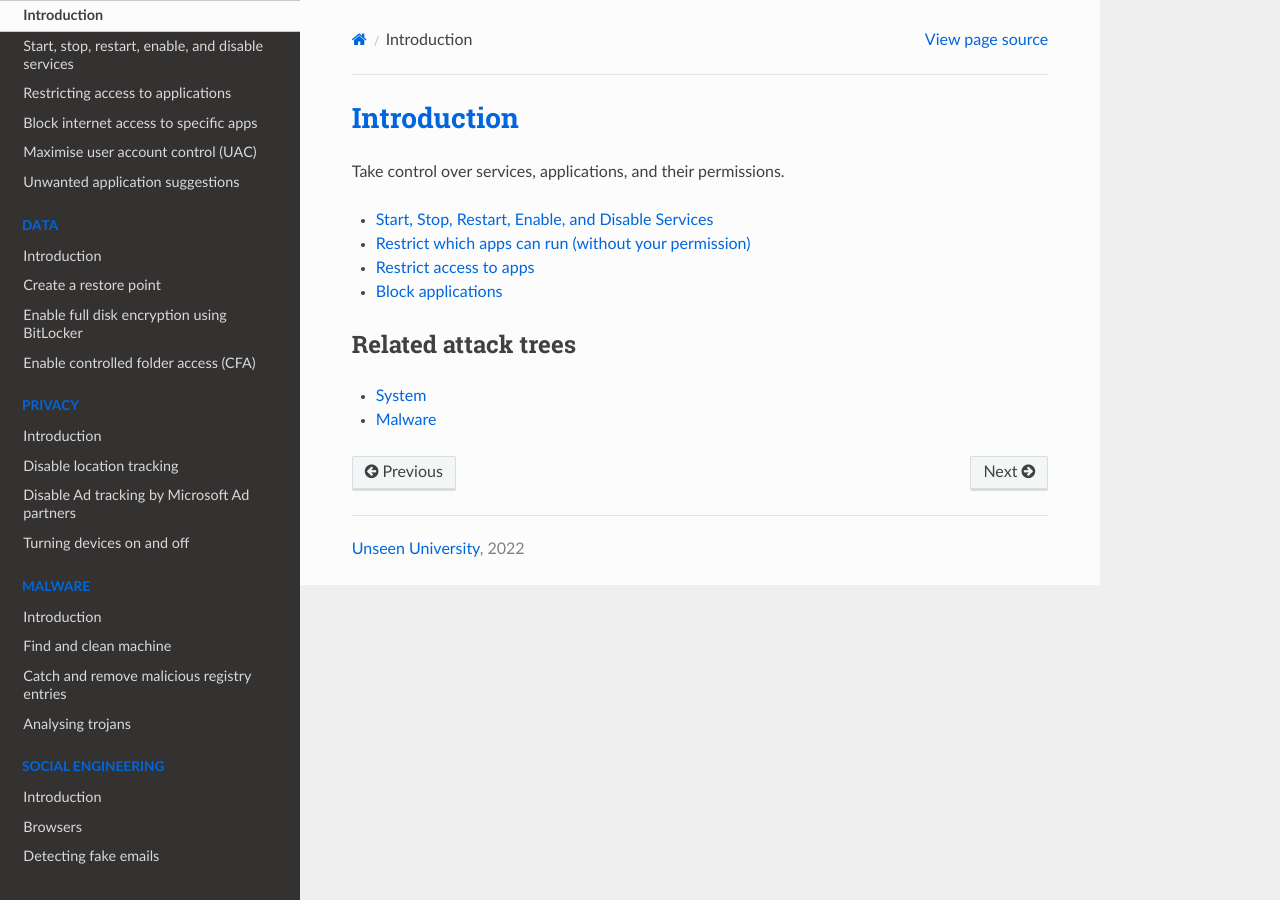
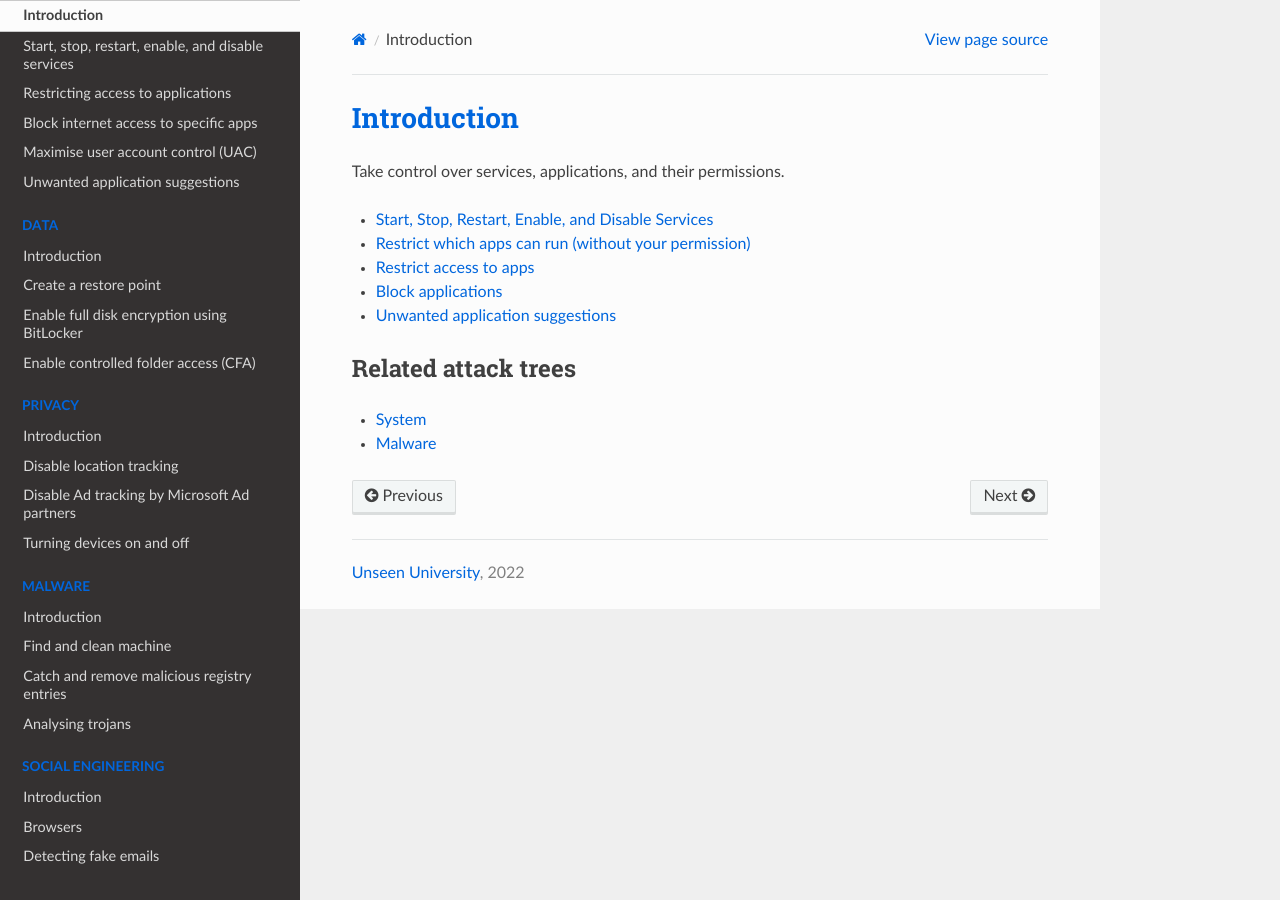
Before and after one commit to tymyrddin/blue-windows, a Sphinx documentation site: the page built from source/docs/services/README.md, in a window 1280 px wide. Built offline with Sphinx 7.4.7 and the Read the Docs theme 2.0.0, drawn with Linux system fonts in a browser that asks for light colours.

Commit message:
cleaning up

```diff
--- a/source/docs/services/README.md
+++ b/source/docs/services/README.md
@@ -6,6 +6,7 @@ Take control over services, applications, and their permissions.
 * [Restrict which apps can run (without your permission)](max-uac.md)
 * [Restrict access to apps](restrict-access.md)
 * [Block applications](block-internet-access.md)
+* [Unwanted application suggestions](odd-applications.md)
 
 ## Related attack trees
 
```
